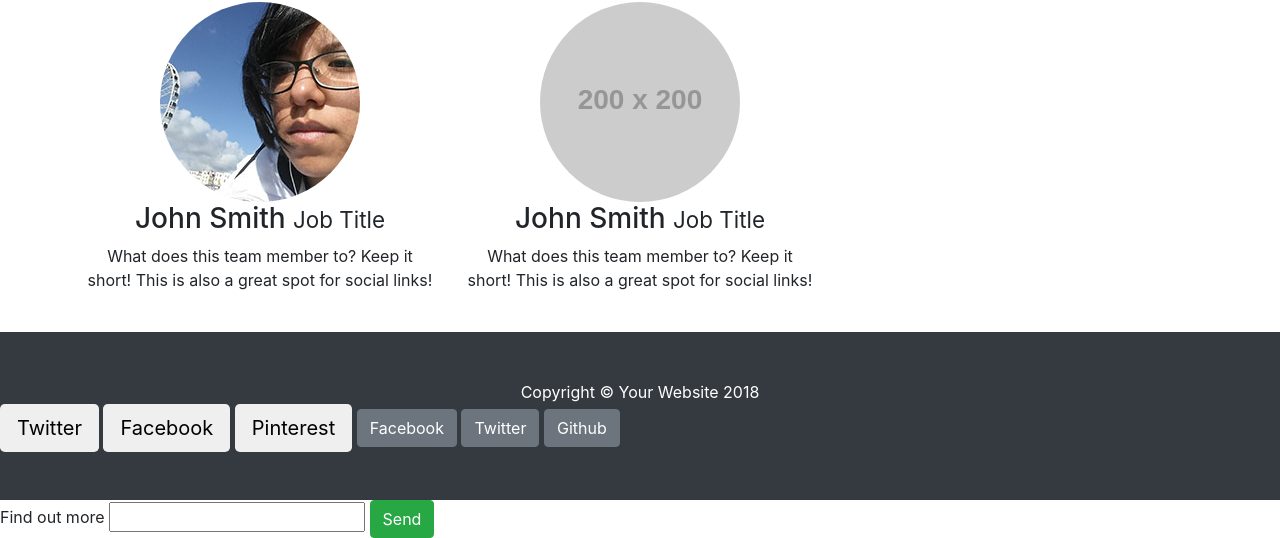
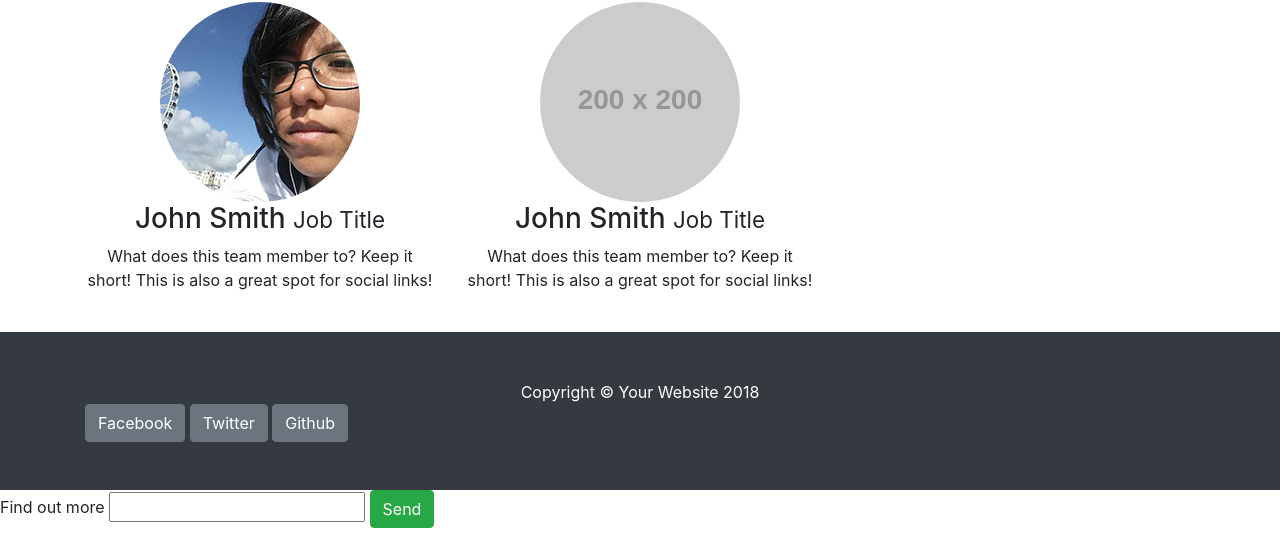
Before and after one commit to Anivinti/Recetas-Ecuador-Mexico, a website: page about.html in a window 1280 px wide. Shown: the part 324-862 px from the top of the page. Drawn offline with Linux system fonts and the light colour scheme; placeholder pictures from the web are drawn by us.

Commit message:
Update about.html

```diff
--- a/about.html
+++ b/about.html
@@ -113,16 +113,12 @@
     <footer class="py-5 bg-dark">
       <div class="container">
         <p class="m-0 text-center text-white">Copyright &copy; Your Website 2018</p>
+        <button type="button" class="btn btn-secondary">Facebook</button>
+        <button type="button" class="btn btn-secondary">Twitter</button>
+        <button type="button" class="btn btn-secondary">Github</button>
       </div>
 
-      <div id='social-buttons'>
-      <button class='btn btn-lg btn-twitter'>Twitter</button>
-      <button class='btn btn-lg btn-facebook'>Facebook</button>
-      <button class='btn btn-lg btn-pinterest'>Pinterest</button>
-      <button type="button" class="btn btn-secondary">Facebook</button>
-      <button type="button" class="btn btn-secondary">Twitter</button>
-      <button type="button" class="btn btn-secondary">Github</button>
-      </div>
+
 
 
       <!-- /.container -->
```
